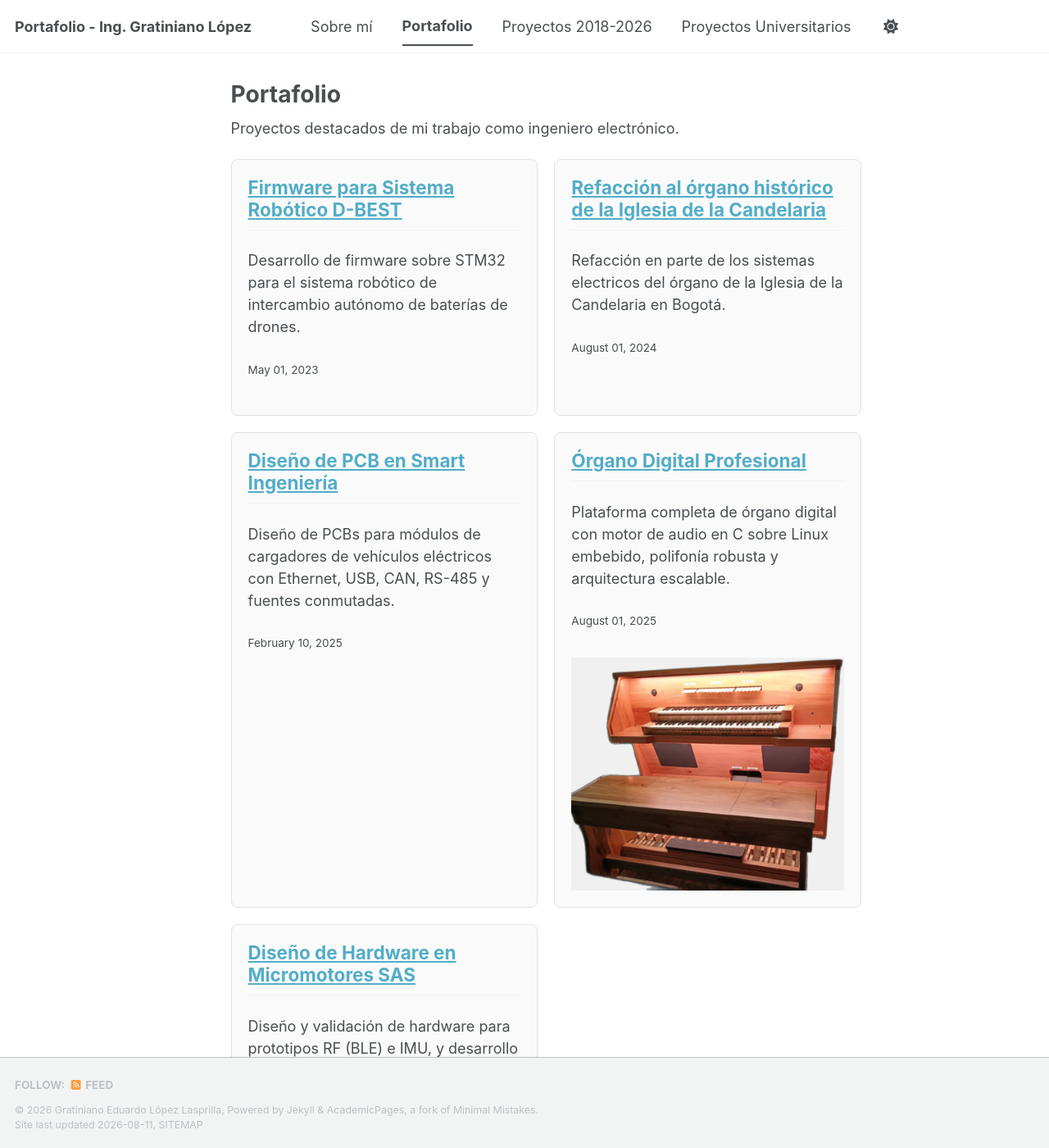
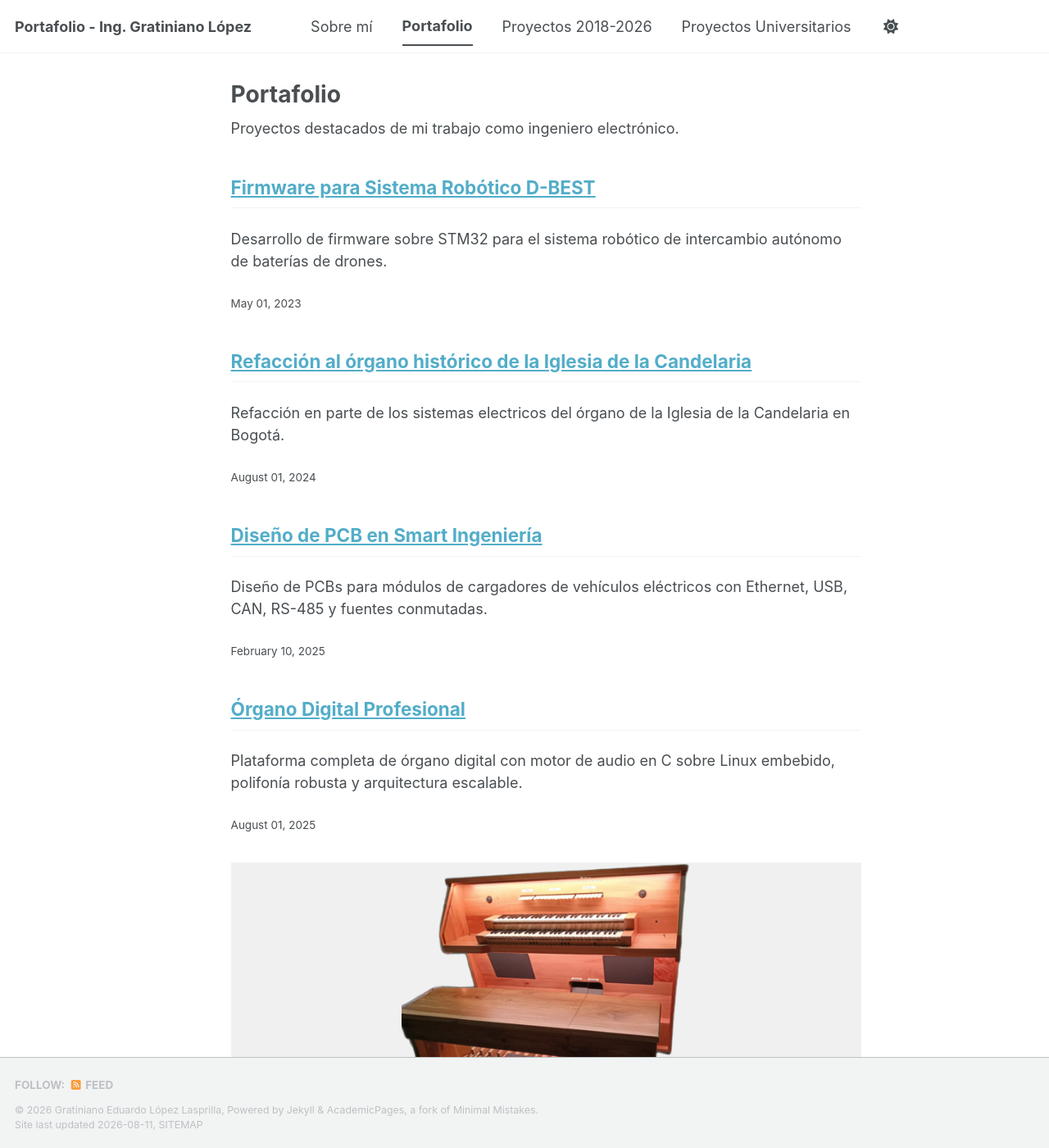
Before and after one commit to ingGratiniano/ingGratiniano.github.io, a Jekyll site: the page built from _pages/portfolio.html, in a window 1280 px wide and 1400 px high. Shown: the whole window at 82% size. Built offline with Jekyll 4.4.1, drawn with Linux system fonts in a browser that asks for light colours; a style sheet for code colours, icons or effects is not loaded.

Commit message:
Delete grid styles from portfolio.html
Removed grid styling from portfolio page.

```diff
--- a/_pages/portfolio.html
+++ b/_pages/portfolio.html
@@ -21,24 +21,3 @@ classes: wide
     {% endfor %}
   </div>
 {% endif %}
-
-<style>
-  .grid {
-    display: grid;
-    grid-template-columns: repeat(2, 1fr);
-    gap: 20px;
-    margin-top: 20px;
-  }
-  .grid-item {
-    border: 1px solid #e0e0e0;
-    padding: 20px;
-    border-radius: 8px;
-    background-color: #fafafa;
-  }
-  .grid-item h2 {
-    margin-top: 0;
-  }
-  .grid-item img {
-    margin-top: 10px;
-  }
-</style>
```
